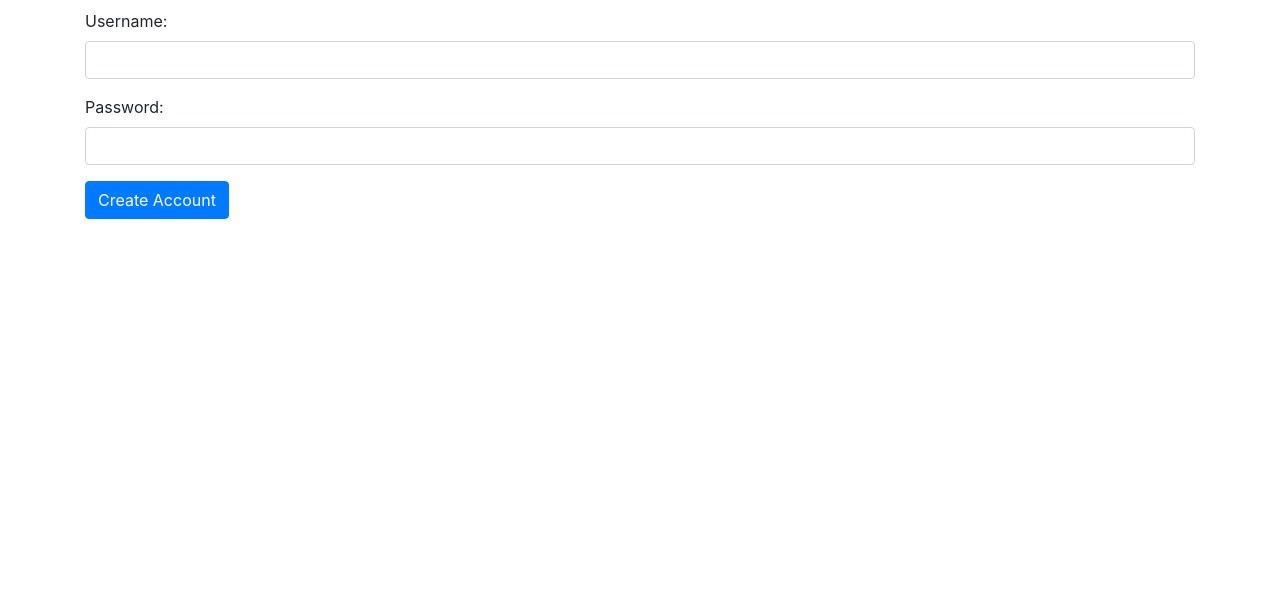
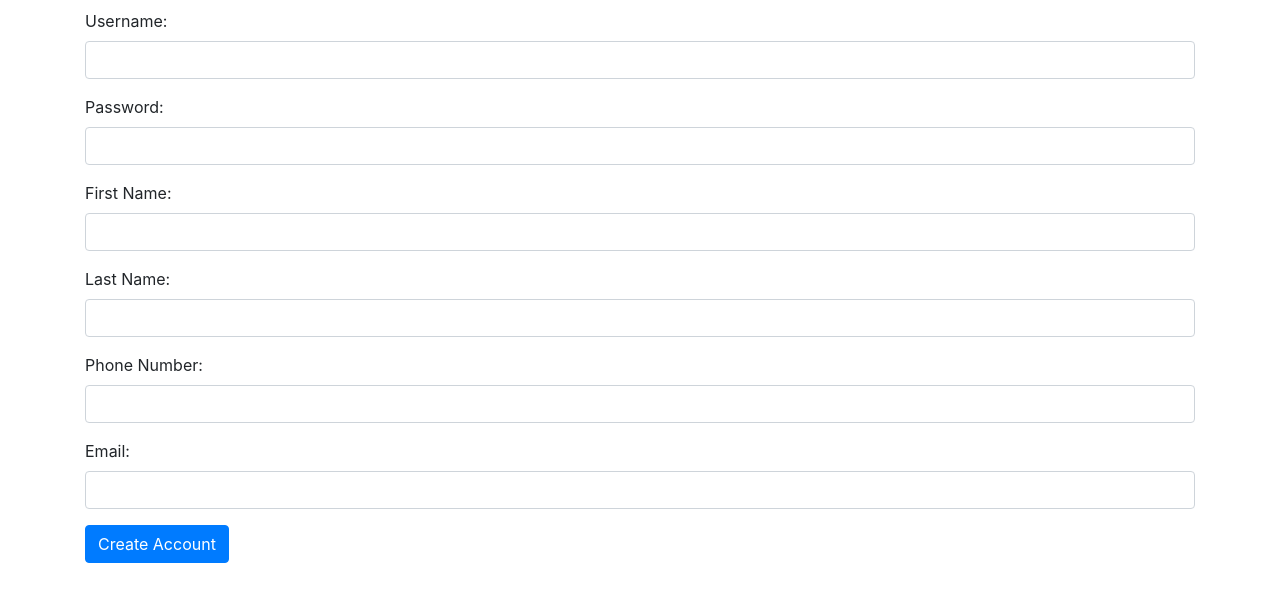
Before and after one commit to SoumilSaxena/CarDealership, a Flask app: page /create_account in a window 1280 px wide. Shown: the part 151-753 px from the top of the page. Run offline with Flask 3, Linux system fonts and the light colour scheme; some libraries are stand-ins or nearby versions.

Commit message:
registration consolidation + car page

```diff
--- a/setup.py
+++ b/setup.py
@@ -7,7 +7,7 @@ import os
 import re
 app = Flask(__name__)
 app.secret_key = "abc123" # replace before project submission
-conn = psycopg2.connect("dbname=postgres user=postgres password=")
+conn = psycopg2.connect("dbname=postgres user=postgres password=5E#asOL32")
 cur = conn.cursor()
 
 
@@ -51,9 +51,16 @@ def login_required(f):
 def index():
     return render_template('index.html')
 
-@app.route('/view_cars')
-def view_cars():
-    return "View Cars"
+@app.route('/cars')
+@login_required
+def cars():
+    try:
+        cur.execute("SELECT vin,make,color,model,year,starting_price FROM stock WHERE is_sold = false")
+    except psycopg2.Error as e:
+        print(f"\nError selecting password in: {e}")
+        return redirect(url_for('index'))
+    data = cur.fetchall()
+    return render_template('cars.html', data = data)
 
 @app.route('/menu_dealer')
 def menu_dealer():
@@ -156,6 +163,7 @@ def menu_admin():
             {'text': '13. Log out', 'url': url_for('main')}
         ]
         return render_template('menu_admin.htl', options = options)
+
 @app.route('/menu')
 def menu():
     if request.method == 'POST':
@@ -231,6 +239,10 @@ def create_account():
     if request.method == 'POST':
         username = request.form['username']
         password = request.form['password']
+        first_name = request.form['first_name']
+        last_name = request.form['last_name']
+        phone_number = request.form['phone_number']
+        email = request.form['email']
         level = 3 # All accounts have customer permissions by default. Employees should contact admin.
         password = hash_password(password)  # Password gets hashed
 
@@ -243,32 +255,17 @@ def create_account():
         try:
             cur.execute("INSERT INTO Users (username, password, level) VALUES (%s, %s, %s) RETURNING user_id",
                         (username, password, level))
+            session['user_id'] = cur.fetchone()[0]
+            cur.execute("INSERT INTO Customers(user_id, first_name, last_name, phone_number, email) VALUES (%s, %s, %s, %s, %s)",
+                        (session['user_id'], first_name, last_name, phone_number, email))
             conn.commit()
             session['logged_in'] = True
-            session['user_id'] = cur.fetchone()[0]
             session['level'] = level
-            return redirect('/customer_details/' + str(session['user_id']))
+            return redirect(url_for('index'))
         except psycopg2.Error as e:
             return f"Error creating account: {e}"
     else:
         return render_template('create_account.html')
 
-@app.route('/customer_details/<int:user_id>', methods=['GET', 'POST'])
-@login_required
-def customer_details(user_id):
-    if request.method == 'POST':
-        first_name = request.form['first_name']
-        last_name = request.form['last_name']
-        phone_number = request.form['phone_number']
-        phone_number = formatPhone(phone_number)
-
-        cur.execute("INSERT INTO Customers (user_id, first_name, last_name, phone_number) VALUES (%s, %s, %s, %s)",
-                    (user_id, first_name, last_name, phone_number))
-        conn.commit()
-        return redirect('/')
-    else:
-        return render_template('customer_details.html', user_id=user_id)
-
-
 if __name__ == '__main__':
     app.run(debug=True)
--- a/templates/create_account.html
+++ b/templates/create_account.html
@@ -12,6 +12,22 @@
         <label for="password">Password:</label>
         <input type="password" id="password" name="password" required class="form-control">
     </div>
+    <div class="form-group">
+        <label for="first_name">First Name:</label>
+        <input type="text" id="first-name" name="first_name" required class="form-control">
+    </div>
+    <div class="form-group">
+        <label for="last_name">Last Name:</label>
+        <input type="text" id="last-name" name="last_name" required class="form-control">
+    </div>
+    <div class="form-group">
+        <label for="phone_number">Phone Number:</label>
+        <input type="text" id="phone-number" name="phone_number" required class="form-control">
+    </div>
+    <div class="form-group">
+        <label for="text">Email:</label>
+        <input type="text" id="email" name="email" required class="form-control">
+    </div>
     <!-- <div class="form-group">
         <label for="level">Access level:</label>
         <select id="level" name="level" required class="form-control">
--- a/templates/layout.html
+++ b/templates/layout.html
@@ -26,7 +26,7 @@
                 {% if session.logged_in %}
                     {% if session.level != None and session.level < 2 %}
                     <li class="nav-item">
-                        <a class="nav-link" href="/view_cars">View Cars</a>
+                        <a class="nav-link" href="/cars">View Cars</a>
                     </li>
                     {% endif %}
                 <li class="nav-item">
```
Also changed, not shown: templates/cars.html (added, +29 -0 lines).
